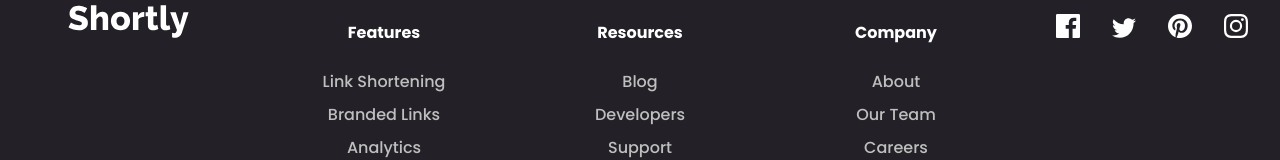
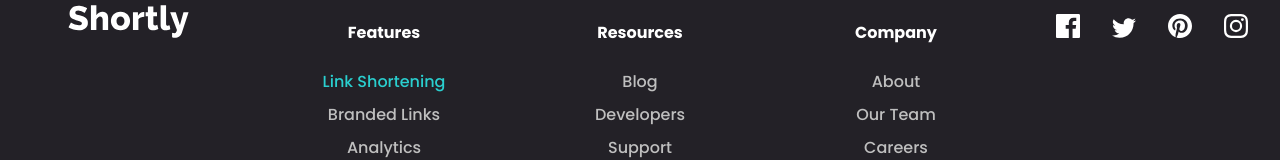
Before and after one commit to winstein27/url-shortener, a React (Vite) app: page / in a window 1280 px wide. In both pictures the pointer is over the link "Link Shortening". Shown: the part 1537-1697 px from the top of the page. Built offline with nearby package versions, Linux system fonts and the light colour scheme.

Commit message:
:lipstick: feat: links hover color

```diff
--- a/src/components/Footer.module.scss
+++ b/src/components/Footer.module.scss
@@ -25,6 +25,11 @@
           text-decoration: none;
           color: $color-secondary;
           font-weight: normal;
+
+          &:hover,
+          &:active {
+            color: $background-highlighted;
+          }
         }
       }
 
```
